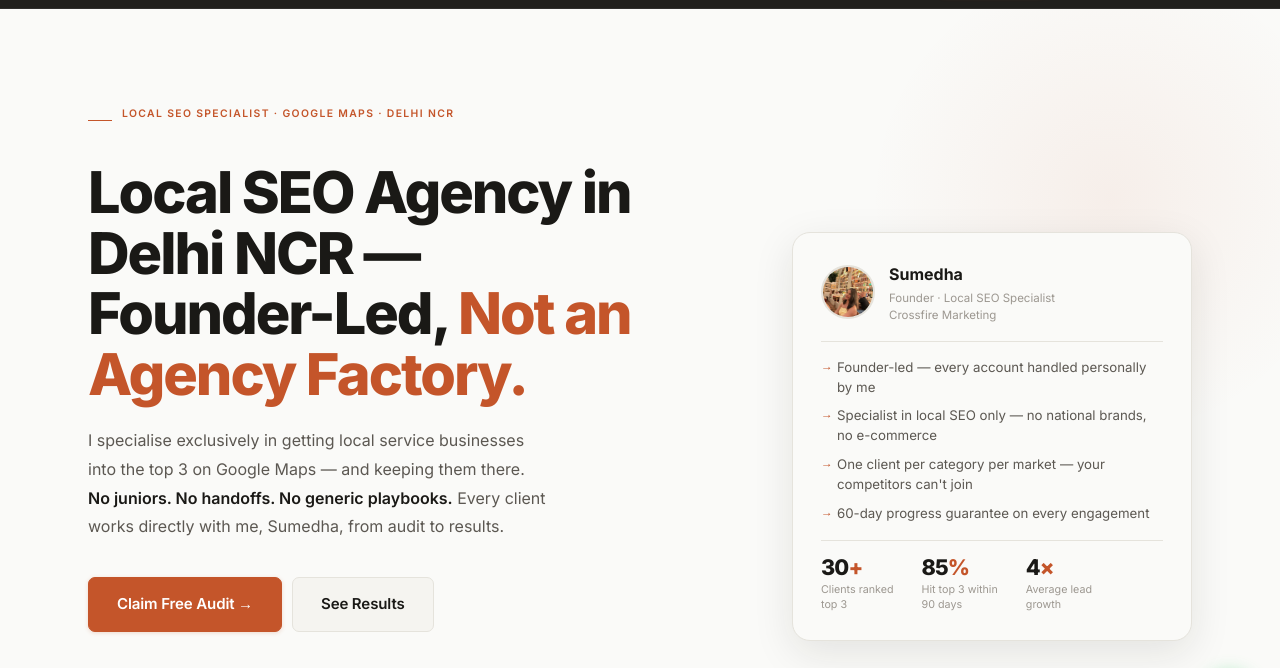
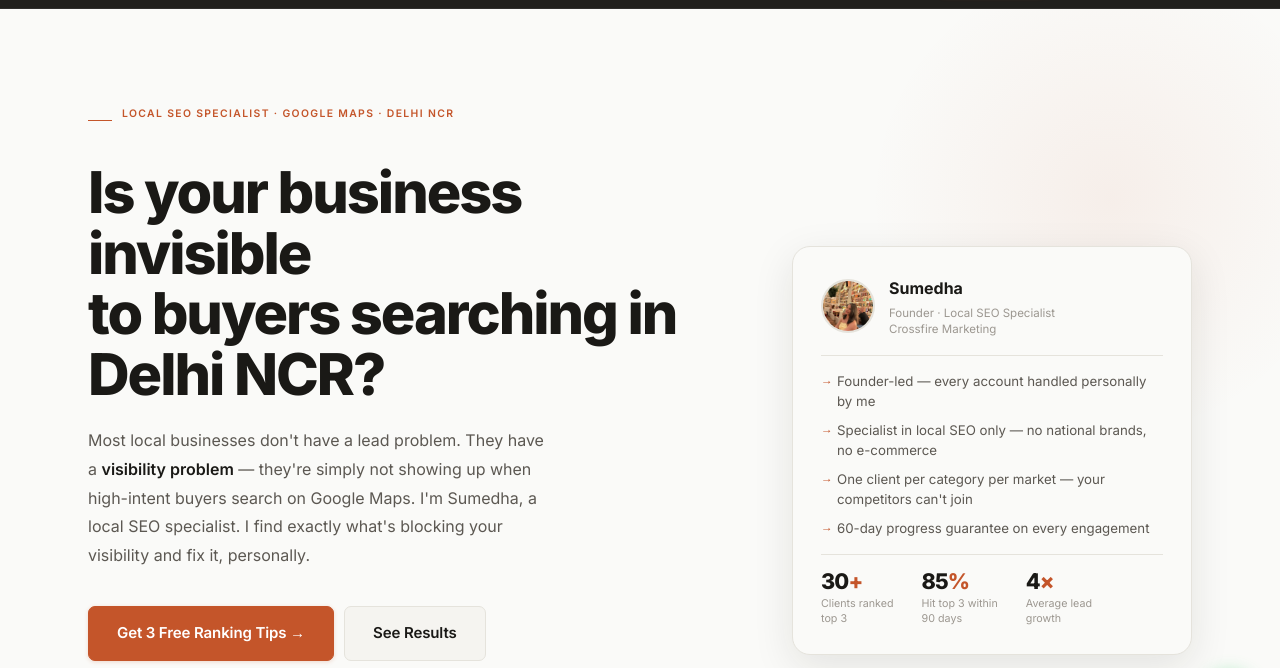
Before and after one commit to ksumedha14-ops/crossfire-website, a plain HTML site: page index.html in a window 1280 px wide. Shown: the part 53-721 px from the top of the page. Drawn offline with Linux system fonts and the light colour scheme.

Commit message:
Reposition homepage hero to visitor-centric question format
Question H1 names the visibility problem; subheadline diagnoses why
it happens and introduces Sumedha as the solver. Primary CTA reframed
as value-first 'Get 3 Free Ranking Tips' (Prof Results philosophy).

Co-Authored-By: Claude Sonnet 4.6 <noreply@anthropic.com>

```diff
--- a/index.html
+++ b/index.html
@@ -385,10 +385,10 @@
         <div class="hero__eyebrow-line"></div>
         <span class="eyebrow">Local SEO Specialist · Google Maps · Delhi NCR</span>
       </div>
-      <h1 id="hero-h1" class="fade-up d1">Local SEO Agency in Delhi NCR —<br>Founder-Led, <em>Not an Agency Factory.</em></h1>
-      <p class="hero__sub fade-up d2">I specialise exclusively in getting local service businesses into the top 3 on Google Maps — and keeping them there. <strong>No juniors. No handoffs. No generic playbooks.</strong> Every client works directly with me, Sumedha, from audit to results.</p>
+      <h1 id="hero-h1" class="fade-up d1">Is your business invisible<br>to buyers searching in Delhi NCR?</h1>
+      <p class="hero__sub fade-up d2">Most local businesses don't have a lead problem. They have a <strong>visibility problem</strong> — they're simply not showing up when high-intent buyers search on Google Maps. I'm Sumedha, a local SEO specialist. I find exactly what's blocking your visibility and fix it, personally.</p>
       <div class="hero__ctas fade-up d3">
-        <a href="audit.html" class="btn btn--primary btn--lg">Claim Free Audit →</a>
+        <a href="audit.html" class="btn btn--primary btn--lg">Get 3 Free Ranking Tips →</a>
         <a href="case-studies.html" class="btn btn--soft btn--lg">See Results</a>
       </div>
       <div class="hero__proof fade-up d4">
```
